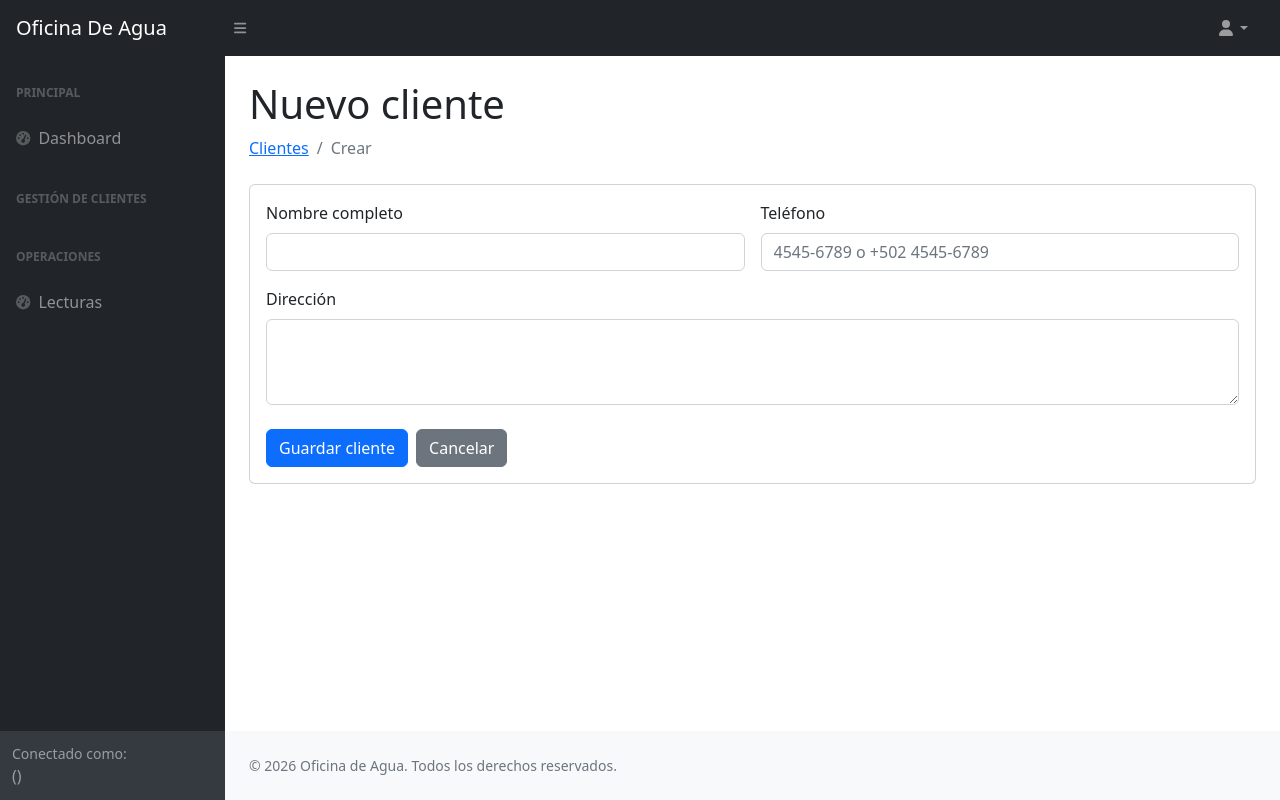
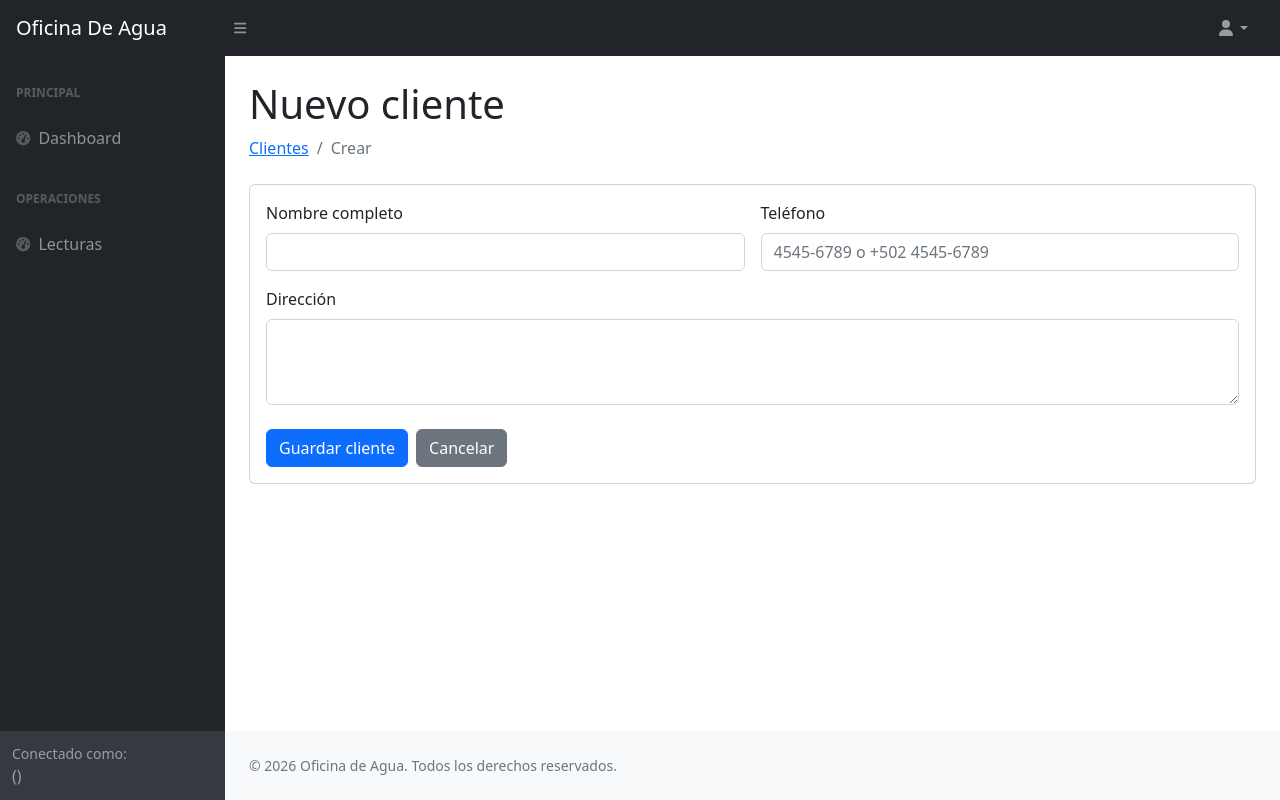
Before and after one commit to Dany164/sistema-oficina-agua, a CodeIgniter 4 app: the page made by app/Views/clientes/form.php in a window 1280 px wide. Run offline with PHP 8.4 and a stand-in for CodeIgniter, Linux system fonts and the light colour scheme; the template is opened without the code that fills it, so the values that code supplies are empty; some libraries are stand-ins or nearby versions.

Commit message:
fix: sidebar correctly divided based on roles

```diff
--- a/app/Views/layouts/partials/sidebar.php
+++ b/app/Views/layouts/partials/sidebar.php
@@ -6,10 +6,11 @@
                 <div class="sb-nav-link-icon"><i class="fas fa-tachometer-alt"></i></div>
                 Dashboard
             </a>
-        <div class="sb-sidenav-menu-heading">Gestión de Clientes</div>
+
             <?php $rol = strtolower(trim((string) session()->get('rol_nombre'))); ?>
 
             <?php if (in_array($rol, ['administrador', 'secretaria'], true)): ?>
+            <div class="sb-sidenav-menu-heading">Gestión de Clientes</div>
             <a class="nav-link" href="<?= base_url('clientes') ?>">
                 <div class="sb-nav-link-icon"><i class="fas fa-users"></i></div>
                 Clientes
```
